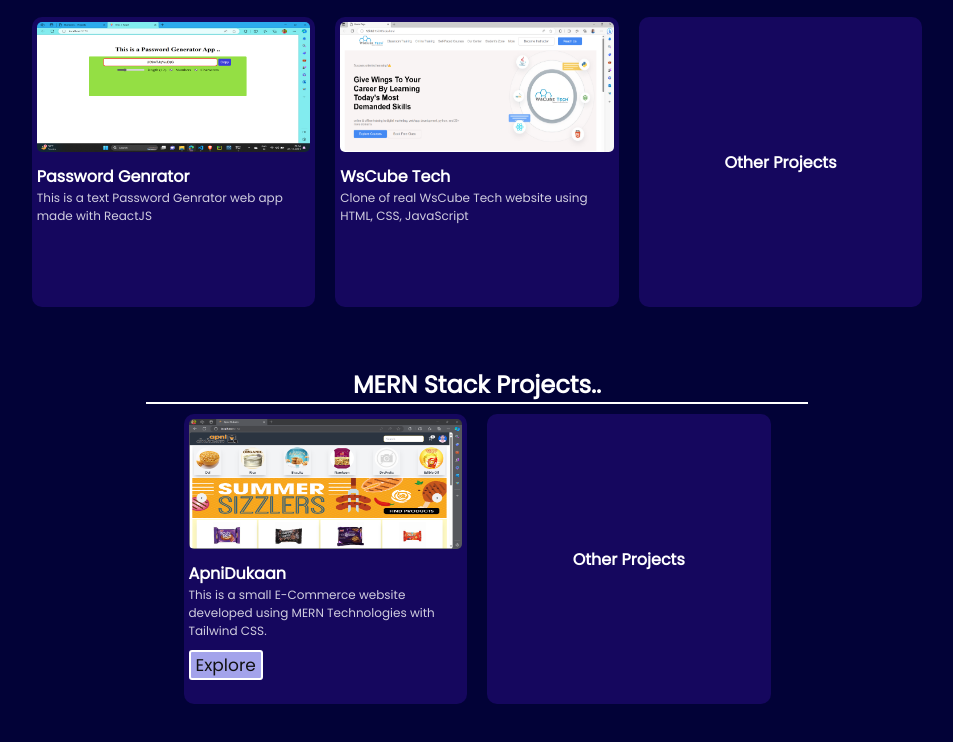
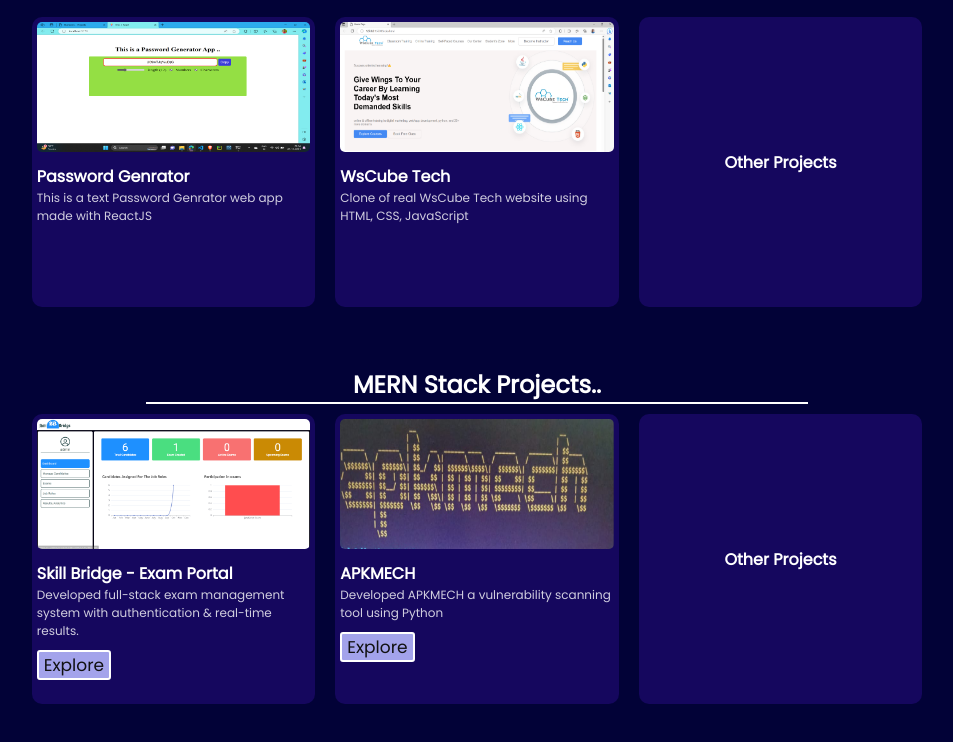
Before and after one commit to 012NaveenG/portfolio, a plain HTML site: page projects.html in a window 1280 px wide. Shown: the part 520-1262 px from the top of the page, without its empty margins (163-1116 px from the left). Drawn offline with Linux system fonts and the light colour scheme.

Commit message:
added latest projects

```diff
--- a/projects.html
+++ b/projects.html
@@ -70,10 +70,16 @@
             <h2 style="text-align: center; margin-top: 50px;">MERN Stack Projects..</h2>
             <div id="proj-sec-1">
                 <div>
-                    <img src="Images/ProjectImage/ApniDukaan.png" alt="">
-                    <h4>ApniDukaan</h4>
-                    <p>This is a small E-Commerce website developed using MERN Technologies with Tailwind CSS.</p>
-                    <a href="http://localhost:5173/" target="_blank"><button>Explore</button></a>
+                    <img src="Images/ProjectImage/Exam_Portal.png" alt="">
+                    <h4>Skill Bridge - Exam Portal</h4>
+                    <p> Developed full-stack exam management system with authentication & real-time results.</p>
+                    <a href="https://github.com/012NaveenG/SkillBridge-Frontend" target="_blank"><button>Explore</button></a>
+                </div>
+                <div>
+                    <img src="Images/ProjectImage/APKMECH.png" alt="">
+                    <h4>APKMECH</h4>
+                    <p>Developed APKMECH a vulnerability scanning tool using Python</p>
+                    <a href="https://github.com/012NaveenG/APKMECH" target="_blank"><button>Explore</button></a>
                 </div>
                 <div style="display: flex; justify-content: center; align-items: center; ">
                     <h4 >Other Projects</h4>
```
Also changed, not shown: Images/ProjectImage/APKMECH.png (added), Images/ProjectImage/Exam_Portal.png (added).
